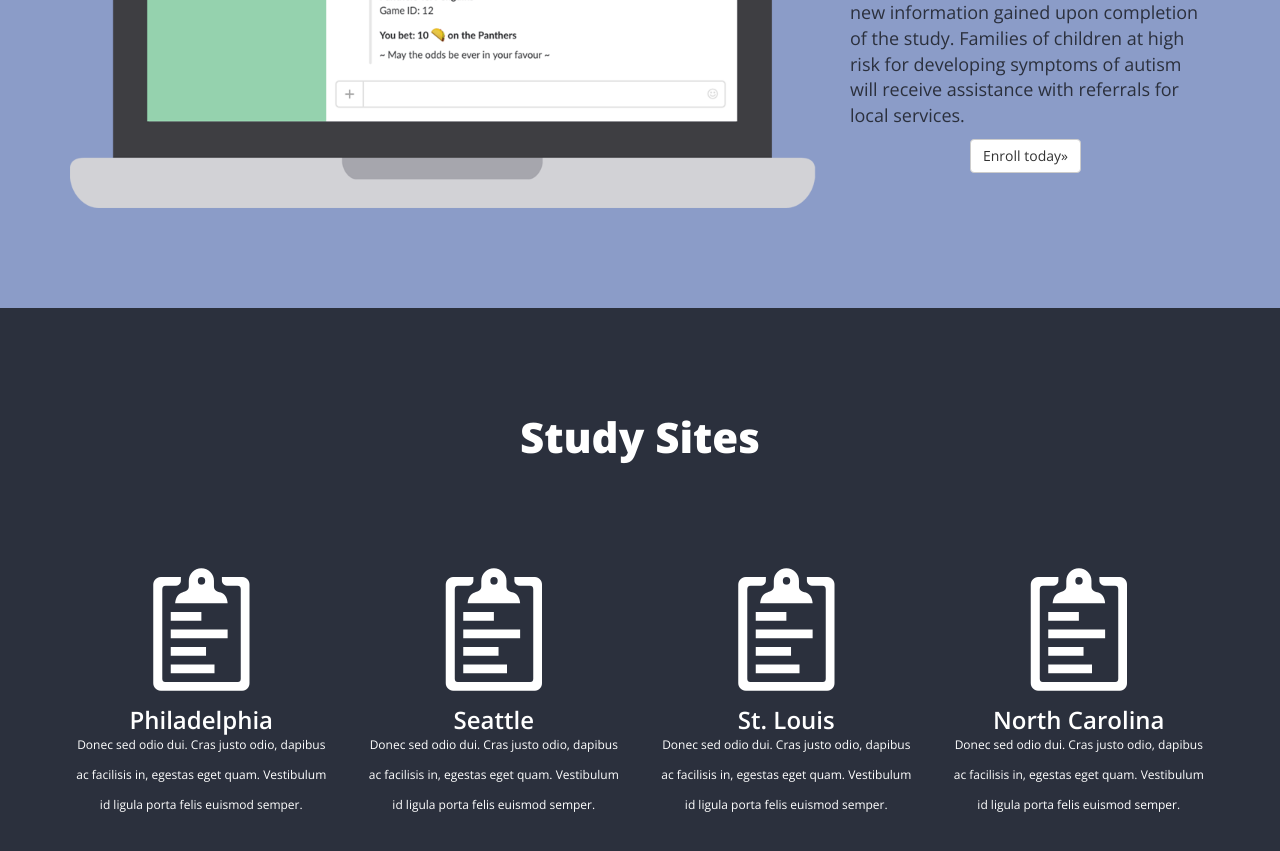
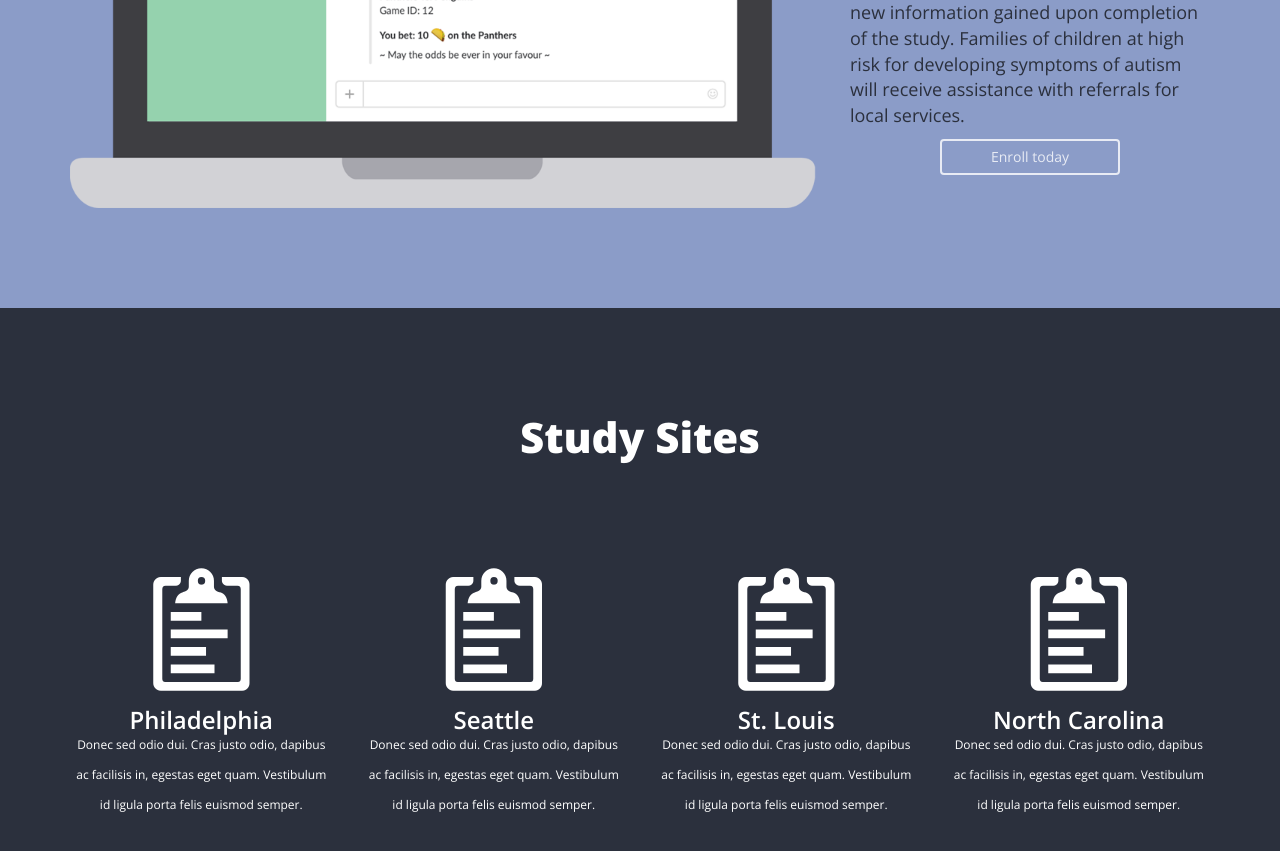
Before and after one commit to stellarxo/ibis.ca, a plain HTML site: page index.html in a window 1280 px wide. Shown: the part 1720-2571 px from the top of the page. Drawn offline with nearby package versions, Linux system fonts and the light colour scheme.

Commit message:
fix x and format

```diff
--- a/css/main.css
+++ b/css/main.css
@@ -278,6 +278,7 @@ video {
     margin-bottom: 20px;
     border: 1px solid transparent;
     border-radius: 4px;
+    z-index: 10;
 }
 
 .contact-section .contact-form .form-control {
@@ -346,6 +347,40 @@ textarea {
   color: white;
 }
 
-.tablecell {
-  background-color: white;
+.btn-light {
+    display: inline-block;
+    margin-bottom: 0;
+    font-weight: normal;
+    text-align: center;
+    vertical-align: middle;
+    cursor: pointer;
+    background-image: none;
+    border: 1px solid transparent;
+    white-space: nowrap;
+    padding: 6px 12px;
+    font-size: 14px;
+    line-height: 1.42857143;
+    border-radius: 4px;
+    -webkit-user-select: none;
+    -moz-user-select: none;
+    -ms-user-select: none;
+    user-select: none;
+    outline: 0 !important;
+    width: 50%;
+    background: none;
+    /*border-radius: 0;*/
+    color: rgba(255,255,255,0.8);
+    border: 2px solid rgba(255,255,255,0.8);
+    margin-left: 25%;
 }
+
+.btn-light:hover {
+    color: rgba(255,255,255,0.8);
+    background-color: rgba(255,255,255,0.2);
+    border: 2px solid rgba(255,255,255,0.8);
+      -o-transition:.9s;
+  -ms-transition:.9s;
+  -moz-transition:.9s;
+  -webkit-transition:.9s;
+  transition:.9s;
+}
--- a/index.html
+++ b/index.html
@@ -90,7 +90,8 @@
           <div class="paddedtop">
 
             <h5>What is IBIS?</h5>
-            <p>This study of very early brain development in autism has the potential to provide important clues relevant to early detection of autism and discovering the early changes in the brain for young children with autism.
+            <p>This study of very early brain development in autism has the potential to provide important clues relevant to
+              early detection of autism and discovering the early changes in the brain for young children with autism.
             </p>
             <!--<div class="butt">-->
             <p><a class="btn btn-default" href="#faq" role="button">Learn more &raquo;</a></p>
@@ -116,11 +117,14 @@
           <!--<h2>Heading</h2>-->
 
           <h5>Participation</h5>
-            <p>Participants will travel to their closest study location to receive developmental and behavioral assessments, an MRI scan of the brain and screening for Fragile X syndrome. Participants will be reimbursed for travel and related expenses. Assessment and MRI scans associated with the project are provided at no cost to the family, and participants will be given any new information gained upon completion of the study. Families of children at high risk for developing symptoms of autism will receive assistance with referrals for local services.
+          <p>Participants will travel to their closest study location to receive developmental and behavioral assessments, an
+            MRI scan of the brain and screening for Fragile X syndrome. Participants will be reimbursed for travel and related
+            expenses. Assessment and MRI scans associated with the project are provided at no cost to the family, and participants
+            will be given any new information gained upon completion of the study. Families of children at high risk for
+            developing symptoms of autism will receive assistance with referrals for local services.
           </p>
           <!--<div class="butt">-->
-              <p><a class="btn btn-default" href="#contact" role="button" style="margin-left:
-              120px;">Enroll today&raquo;</a></p>
+          <p><a class="btn btn-default btn-light" href="#contact" role="button">Enroll today</a></p>
           <!--</div>-->
 
         </div>
@@ -199,7 +203,10 @@
           </tr>
           <tr>
             <td colspan="3">
-            <div id="accordion1" class="collapse">The goal of our study is to increase our understanding of the timing and pattern of brain development in very young children with autism. This knowledge will help us to understand the underlying causes and brain mechanisms involved in autism and the relationship of those brain mechanisms to particular behaviors and psychological processes.</div>
+              <div id="accordion1" class="collapse">The goal of our study is to increase our understanding of the timing and pattern of brain development in very
+                young children with autism. This knowledge will help us to understand the underlying causes and brain mechanisms
+                involved in autism and the relationship of those brain mechanisms to particular behaviors and psychological
+                processes.</div>
             </td>
           </tr>
 
@@ -208,7 +215,10 @@
           </tr>
           <tr>
             <td colspan="3">
-            <div id="accordion2" class="collapse">Autism is typically diagnosed at 3 years of age. Some children are brought to attention and receive a diagnosis even earlier at 2 years of age. Although some behavioral characteristics, qualitatively similar to the defining features of autism, can sometimes be observed at younger ages (for example at 12 months and later), typical features sufficient for a diagnosis of autism are not usually present before age 2 years.</div>
+              <div id="accordion2" class="collapse">Autism is typically diagnosed at 3 years of age. Some children are brought to attention and receive a diagnosis
+                even earlier at 2 years of age. Although some behavioral characteristics, qualitatively similar to the defining
+                features of autism, can sometimes be observed at younger ages (for example at 12 months and later), typical
+                features sufficient for a diagnosis of autism are not usually present before age 2 years.</div>
             </td>
           </tr>
 
@@ -217,7 +227,15 @@
           </tr>
           <tr>
             <td colspan="3">
-            <div id="accordion3" class="collapse">While we do not know specifically what causes autism, twin and family studies have demonstrated that genetic factors play a significant role in many cases. This study examines younger siblings (brothers and sisters) of children with autism. Twin and family studies have shown that younger brothers and sisters of children with autism are at a higher risk of also developing autism than those children that do not have relatives with this condition. Therefore by studying younger brothers and sisters of children with autism, some of whom will be unfortunately diagnosed with autism at later ages, we have the opportunity to gain insights into the developing brain in autism at these early ages before a formal diagnosis is determined. While we understand the worries this idea may raise in some families the insights possible about the developing brain in autism, from such a study, are potentially extremely valuable.</div>
+              <div id="accordion3" class="collapse">While we do not know specifically what causes autism, twin and family studies have demonstrated that genetic
+                factors play a significant role in many cases. This study examines younger siblings (brothers and sisters)
+                of children with autism. Twin and family studies have shown that younger brothers and sisters of children
+                with autism are at a higher risk of also developing autism than those children that do not have relatives
+                with this condition. Therefore by studying younger brothers and sisters of children with autism, some of
+                whom will be unfortunately diagnosed with autism at later ages, we have the opportunity to gain insights
+                into the developing brain in autism at these early ages before a formal diagnosis is determined. While we
+                understand the worries this idea may raise in some families the insights possible about the developing brain
+                in autism, from such a study, are potentially extremely valuable.</div>
             </td>
           </tr>
 
@@ -226,7 +244,17 @@
           </tr>
           <tr>
             <td colspan="3">
-            <div id="accordion4" class="collapse">In particular some children with autism have been shown to have overall brain overgrowth by age 2 years. One large study of head circumference by our group suggests that this overgrowth begins (on average) around 12 months of age. We therefore propose to conduct an MRI (Magnetic Resonance Imaging) brain scan of children at risk for autism (i.e., younger brothers and sisters of older autistic individuals) at around 3 months of age, with repeat scans through 24 months of age. In addition to targeting brothers and sisters of autistic individuals, we will use newly developed behavioral assessment tools and parental questionnaires to help us identify infants at risk for autism. Through the use of MRI technology we will capture images of the brain and perform sophisticated brain measurements. The data gathered in this study will provide important information regarding early brain development in autism, which may in turn provide clues that will eventually result in early rationale interventions (e.g., early behavioral or medication treatments) to improve outcomes for children with autism.</div>
+              <div id="accordion4" class="collapse">In particular some children with autism have been shown to have overall brain overgrowth by age 2 years. One
+                large study of head circumference by our group suggests that this overgrowth begins (on average) around 12
+                months of age. We therefore propose to conduct an MRI (Magnetic Resonance Imaging) brain scan of children
+                at risk for autism (i.e., younger brothers and sisters of older autistic individuals) at around 3 months
+                of age, with repeat scans through 24 months of age. In addition to targeting brothers and sisters of autistic
+                individuals, we will use newly developed behavioral assessment tools and parental questionnaires to help
+                us identify infants at risk for autism. Through the use of MRI technology we will capture images of the brain
+                and perform sophisticated brain measurements. The data gathered in this study will provide important information
+                regarding early brain development in autism, which may in turn provide clues that will eventually result
+                in early rationale interventions (e.g., early behavioral or medication treatments) to improve outcomes for
+                children with autism.</div>
             </td>
           </tr>
 
@@ -235,7 +263,13 @@
           </tr>
           <tr>
             <td colspan="3">
-            <div id="accordion5" class="collapse">In the search to understand autism, many research programs have begun looking at younger siblings of children with autism. While your child most likely does not have a diagnosis of autism, past family studies have found that siblings of a person with autism are at a higher risk for having autistic disorder than members of the general population. Most recently, results from our MRI study of brain development in 2 year olds showed that brain enlargement is already present at a young age in children with autism. The data collected suggest that brain overgrowth may begin as early as 12 months of age, if not earlier. This current project aims to identify very early brain features that may be characteristic of infants at risk for autism.</div>
+              <div id="accordion5" class="collapse">In the search to understand autism, many research programs have begun looking at younger siblings of children
+                with autism. While your child most likely does not have a diagnosis of autism, past family studies have found
+                that siblings of a person with autism are at a higher risk for having autistic disorder than members of the
+                general population. Most recently, results from our MRI study of brain development in 2 year olds showed
+                that brain enlargement is already present at a young age in children with autism. The data collected suggest
+                that brain overgrowth may begin as early as 12 months of age, if not earlier. This current project aims to
+                identify very early brain features that may be characteristic of infants at risk for autism.</div>
             </td>
           </tr>
 
@@ -244,17 +278,17 @@
           </tr>
           <tr>
             <td colspan="3">
-            <div id="accordion6" class="collapse">MRI or Magnetic Resonance Imaging is a technology used to view inside the body without using X-rays. It can produce two or three-dimensional images using a large magnet, radio waves, and a computer. The magnetic fields MRI uses are not known t be harmful and are painless. Dramatic advances in MRI and imaging analysis are opening new windows into our understanding of the structures and processes of disorders of the developing brain, enabling researchers to launch promising studies that may help unravel the mysteries of autism.</div>
+              <div id="accordion6" class="collapse">MRI or Magnetic Resonance Imaging is a technology used to view inside the body without using X-rays. It can
+                produce two or three-dimensional images using a large magnet, radio waves, and a computer. The magnetic fields
+                MRI uses are not known t be harmful and are painless. Dramatic advances in MRI and imaging analysis are opening
+                new windows into our understanding of the structures and processes of disorders of the developing brain,
+                enabling researchers to launch promising studies that may help unravel the mysteries of autism.</div>
             </td>
           </tr>
         </tbody>
       </table>
 
     </div>
-
-
-
-
 
   </div>
 
@@ -263,7 +297,7 @@
 
       <div id="form-message" class="alert alert-dismissible" role="alert">
         <button type="button" class="close" data-dismiss="alert" aria-label="Close">
-      <span aria-hidden="true">×</span>
+      <span aria-hidden="true" style="padding-right: 40px;">×</span>
     </button>
         <p></p>
       </div>
@@ -308,7 +342,7 @@
                   <textarea class="form-control" name="message" cols="30" rows="3" required></textarea>
                 </div>
 
-        <input id="contactSubmit" type='submit' value='Send' class="form-btn"/>
+                <input id="contactSubmit" type='submit' value='Send' class="form-btn" />
               </form>
             </div>
           </div>
@@ -332,7 +366,8 @@
   <hr>
 
   <footer class="features">
-    <p style="font-size: 12px;">This study is funded by the NIH as an Autism Center of Excellence under the "Longitudinal MRI Study of Infants at Risk for Autism."</p>
+    <p style="font-size: 12px;">This study is funded by the NIH as an Autism Center of Excellence under the "Longitudinal MRI Study of Infants at Risk
+      for Autism."</p>
   </footer>
   </div>
   <!-- /container -->
```
Lines whose indentation alone changed are shown as unchanged.
